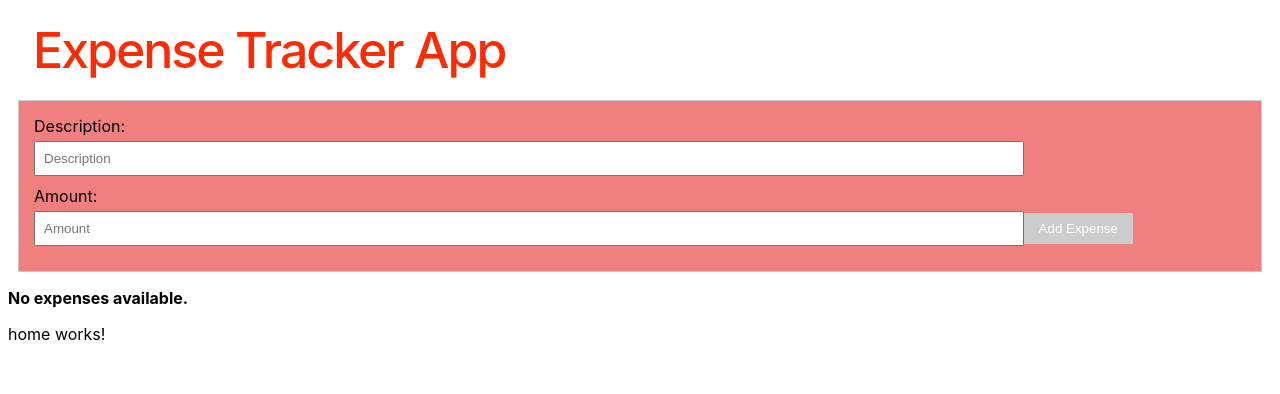
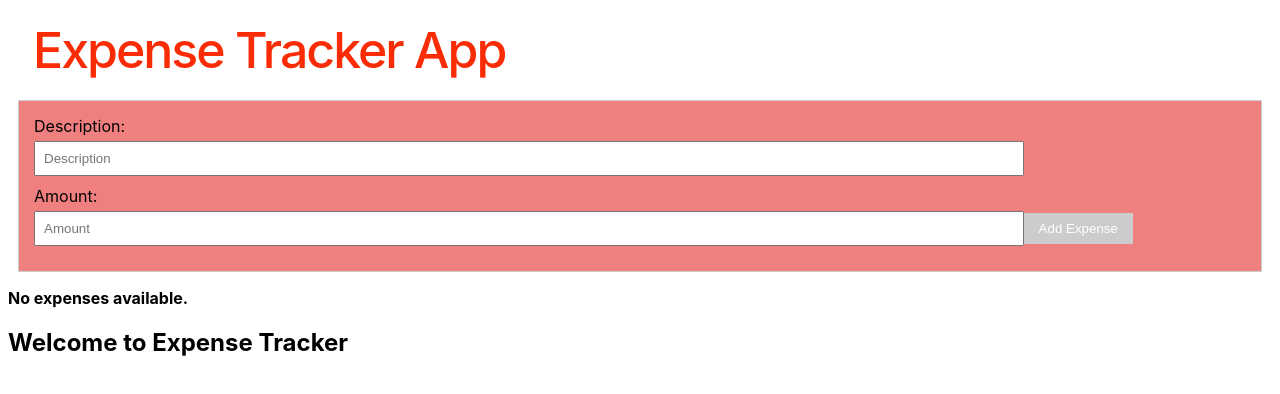
Before and after one commit to Michle99/sba_321_expense_tracker, an Angular app: page / in a window 1280 px wide. Shown: the top 394 px of the page. Built offline with nearby package versions, Linux system fonts and the light colour scheme.

Commit message:
updated `home` html comp

```diff
--- a/src/app/home/home.component.html
+++ b/src/app/home/home.component.html
@@ -1 +1 @@
-<p>home works!</p>
+<h2>Welcome to Expense Tracker</h2>
```
